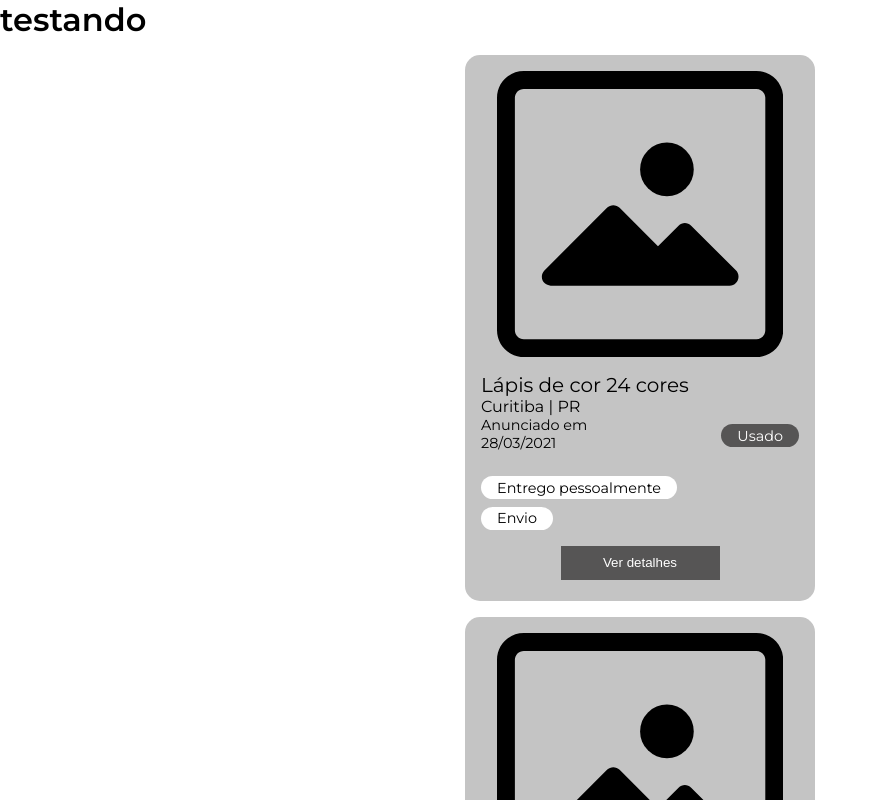
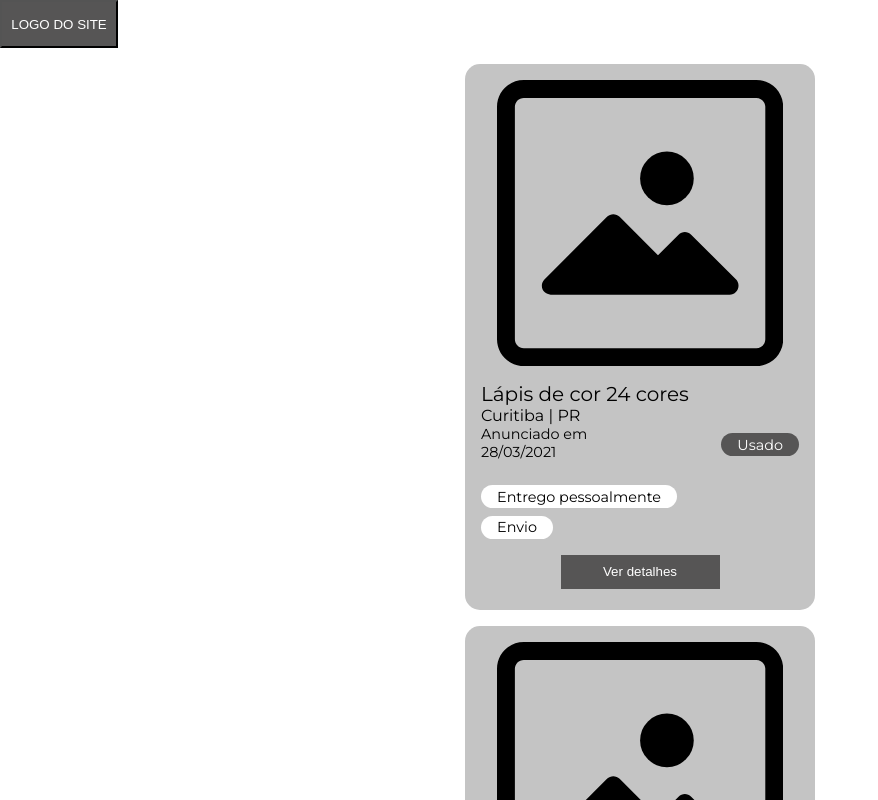
Before and after one commit to FCamara-Squad13/Mobile, a React (Create React App) app: page /teste in a window 1280 px wide. Shown: the top 800 px of the page, without its empty margins (0-878 px from the left). Built offline with nearby package versions, Linux system fonts and the light colour scheme.

Commit message:
Create the structure

```diff
--- /dev/null
+++ b/src/components/Navbar/index.tsx
@@ -0,0 +1,23 @@
+import React from "react";
+import "./style.css";
+
+const Navbar: React.FC = () => {
+  return (
+    <nav className="nav">
+      <div>
+        <button type="button" className="logo" placeholder="LOGO DO SITE">
+          LOGO DO SITE
+        </button>
+      </div>
+      <div className="menu">
+
+      </div>
+      <div className="user-actions">
+        <div className="btnAnnounce" />
+        <div className="icon" />
+      </div>
+    </nav>
+  );
+};
+
+export default Navbar;
--- /dev/null
+++ b/src/components/Navbar/style.css
@@ -0,0 +1,9 @@
+.logo {
+  color: white;
+  background-color: #565555;
+  width: 118px;
+  height: 48px;
+  font-weight: 400;
+  text-align: center;
+  line-height: 15px;
+}
--- a/src/pages/Teste/index.tsx
+++ b/src/pages/Teste/index.tsx
@@ -3,11 +3,12 @@ import "./style.css";
 
 import CardHolder from "../../components/CardHolder";
 import ButtonVerMais from "../../components/ButtonVerMais";
+import Navbar from "../../components/Navbar";
 
 const Teste: React.FC = () => {
   return (
     <>
-      <h1>testando</h1>
+      <Navbar />
       <CardHolder />
       <ButtonVerMais />
     </>
```
